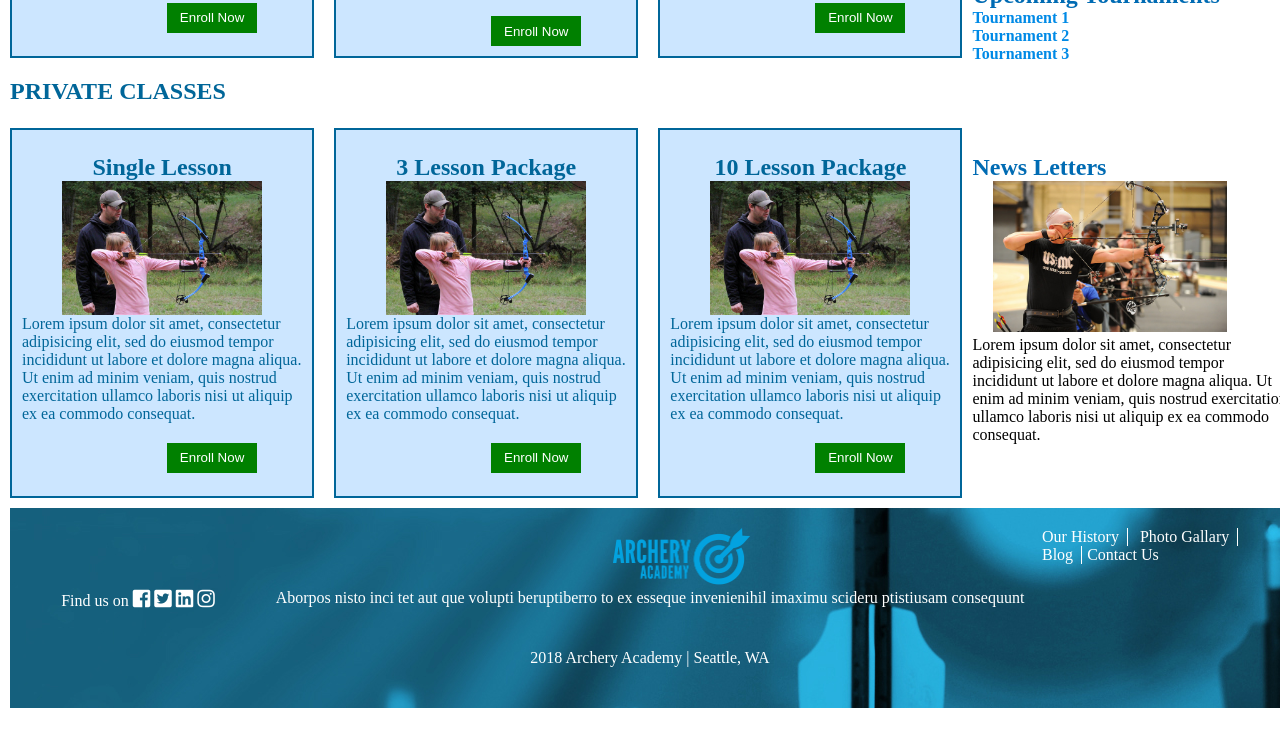
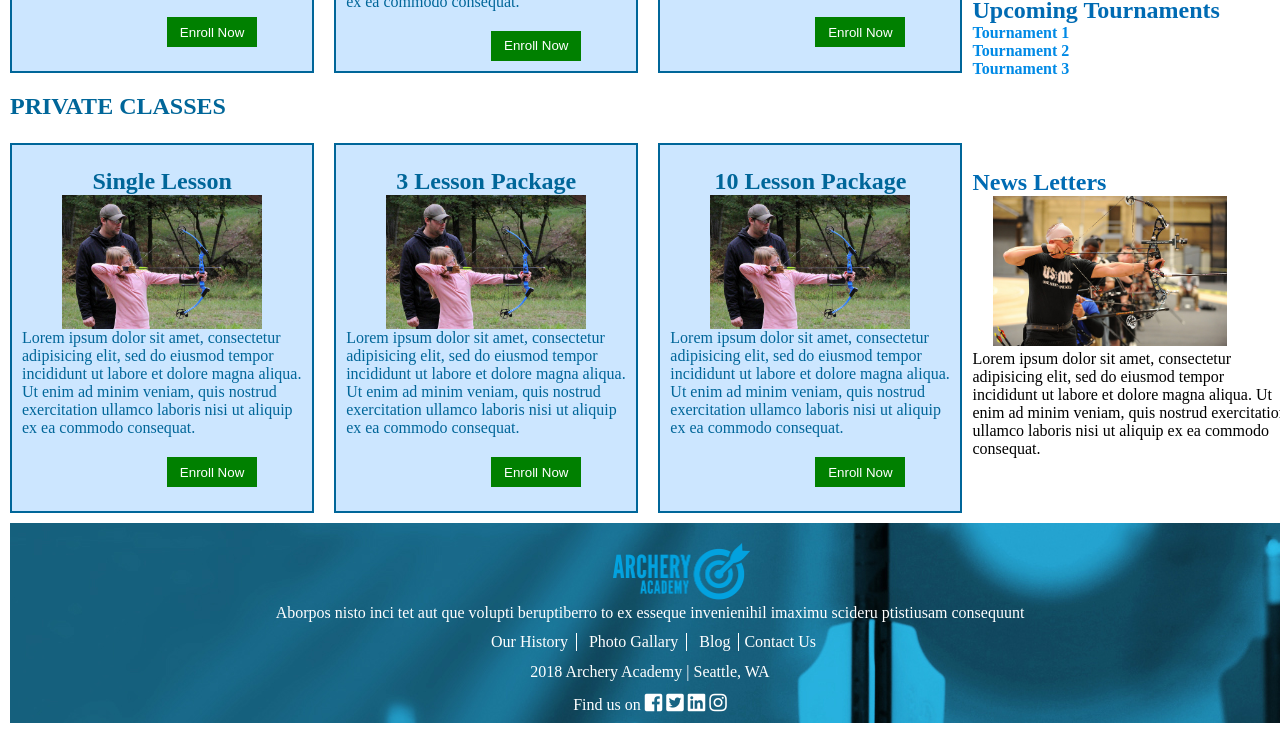
Before and after one commit to sanjali83/final-project, a plain HTML site: page lessons.html in a window 1280 px wide. Shown: the part 519-1252 px from the top of the page. Drawn offline with Linux system fonts and the light colour scheme; a web font is replaced by a local one.

Commit message:
Archery Academy webpage with Accessibility features - change do to some error in HTML Validator

```diff
--- a/lessons.html
+++ b/lessons.html
@@ -17,8 +17,8 @@
           <li><a href="#" tabindex="12">Our Instructors</a></li>
           <li><a href="#" tabindex="13">FAQs</a></li>
         </ul>
-        <nav class="main-nav"  aria-label="Main Navigation Bar">
       </nav>
+      <nav class="main-nav"  aria-label="Main Navigation Bar">
         <ul>
           <li><a href="lessons.html"  tabindex="2">Archery Lessons</a></li>
           <li><a href="#" tabindex="3">Fees & Tutions</a></li>
@@ -103,12 +103,12 @@
       </aside>
       </main>
       <footer class="wrapper body-footer">
-        <section>
+        <div>
           <img src="elements/archeryAcademy-logo-color.png" alt="logo" style = "width : 50%">
-        </section>
-        <section>
+        </div>
+        <div>
           <p>Aborpos nisto inci tet aut que volupti beruptiberro to ex esseque invenienihil imaximu scideru ptistiusam consequunt</p>
-        </section>
+        </div>
         <nav class="footer-nav" aria-label="Footer Navigation">
           <ul>
             <li><a href="#" tabindex="7">Our History </a></li>
@@ -117,10 +117,10 @@
             <li><a href="#" tabindex="10">Contact Us</a></li>
           </ul>
         </nav>
-        <section>
+        <div>
           <p>2018 Archery Academy | Seattle, WA</p>
-        </section>
-        <nav aria-label="Social Media Links">
+        </div>
+        <nav class="media-link" aria-label="Social Media Navigation">
           <p>Find us on
                 <a href="https://www.facebook.com/" aria-label="Facebook Link" ><i aria-label="Facebook Link" class="fab fa-facebook-square" ></i></a>
                 <a href="https://twitter.com/" aria-label="Twitter Link"><i class="fab fa-twitter-square" ></i></a>
--- a/styles/stylesheet.css
+++ b/styles/stylesheet.css
@@ -21,7 +21,7 @@
 .body-header section:nth-child(1){
      padding-left: 10px;
    }
-.body-header section:nth-child(3){
+.main-nav{
   grid-column: 1/3;
   background-color: #d9d9d9
 }
@@ -72,6 +72,7 @@
 .main-nav a{
      color: black;
      text-decoration : none;
+
         }
 
  /*main body Article*/
@@ -147,23 +148,26 @@
   justify-items: center;
 }
 
-.body-footer section:nth-child(1){
+.body-footer div:nth-child(1){
   grid-column :2 / 3;
   padding-left: 200px;
 }
-.body-footer section:nth-child(2){
+.body-footer div:nth-child(2){
   grid-column :2 / 3;
   grid-row :2;
 }
-.body-footer section:nth-child(3){
+
+.body-footer div:nth-child(4){
+  grid-column:2 / 3;
+  grid-row: 4;
+}
+
+.footer-nav{
   grid-column :2 / 3;
   grid-row :3;
 }
-.body-footer section:nth-child(4){
-  grid-column :2 / 3;
-  grid-row :4;
-}
-.body-footer section:nth-child(5){
+
+.media-link{
   grid-column :2 / 3;
   grid-row :5;
 }
```
Also changed, not shown: index.html (+9 -8 lines), registration.html (+8 -8 lines).
